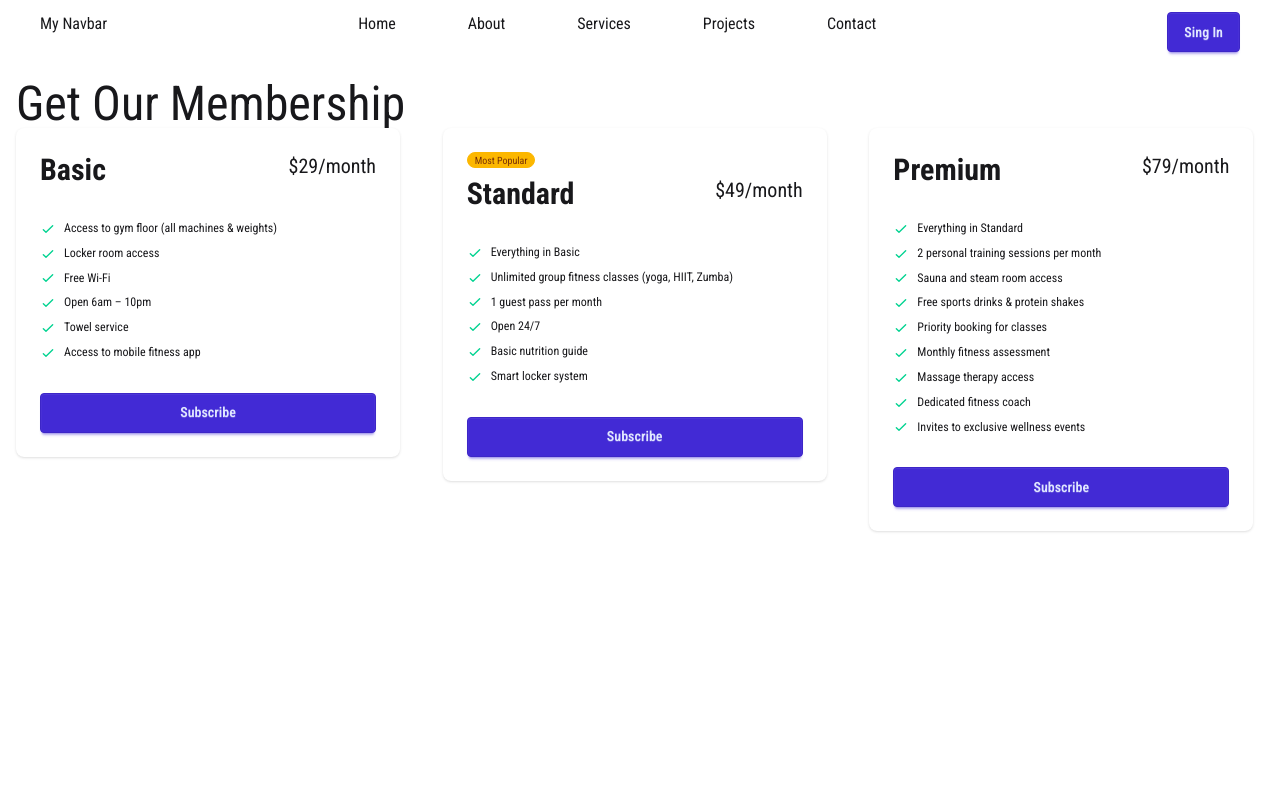
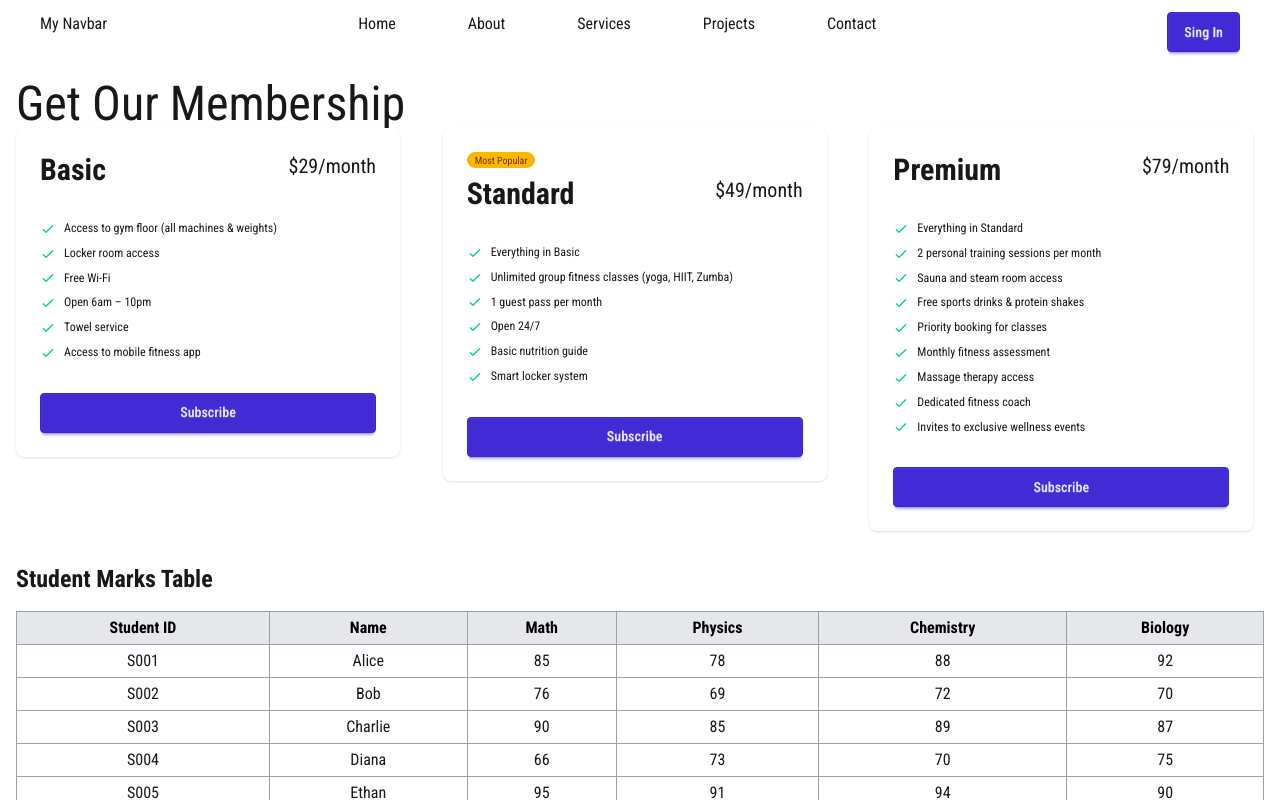
Before and after one commit to nahidkhan31/react-ms-08module-44-practice, a React (Vite) app: page / in a window 1280 px wide. Shown: the top 800 px of the page. Built offline with nearby package versions, Linux system fonts and the light colour scheme.

Commit message:
added table

```diff
--- a/package.json
+++ b/package.json
@@ -14,6 +14,7 @@
     "lucide-react": "^0.488.0",
     "react": "^19.0.0",
     "react-dom": "^19.0.0",
+    "recharts": "^2.15.2",
     "tailwindcss": "^4.1.3"
   },
   "devDependencies": {
--- /dev/null
+++ b/public/recharts.json
@@ -0,0 +1,82 @@
+[
+  {
+    "student_id": "S001",
+    "name": "Alice",
+    "math": 85,
+    "physics": 78,
+    "chemistry": 88,
+    "biology": 92
+  },
+  {
+    "student_id": "S002",
+    "name": "Bob",
+    "math": 76,
+    "physics": 69,
+    "chemistry": 72,
+    "biology": 70
+  },
+  {
+    "student_id": "S003",
+    "name": "Charlie",
+    "math": 90,
+    "physics": 85,
+    "chemistry": 89,
+    "biology": 87
+  },
+  {
+    "student_id": "S004",
+    "name": "Diana",
+    "math": 66,
+    "physics": 73,
+    "chemistry": 70,
+    "biology": 75
+  },
+  {
+    "student_id": "S005",
+    "name": "Ethan",
+    "math": 95,
+    "physics": 91,
+    "chemistry": 94,
+    "biology": 90
+  },
+  {
+    "student_id": "S006",
+    "name": "Fiona",
+    "math": 78,
+    "physics": 80,
+    "chemistry": 77,
+    "biology": 85
+  },
+  {
+    "student_id": "S007",
+    "name": "George",
+    "math": 82,
+    "physics": 76,
+    "chemistry": 79,
+    "biology": 81
+  },
+  {
+    "student_id": "S008",
+    "name": "Hannah",
+    "math": 88,
+    "physics": 84,
+    "chemistry": 86,
+    "biology": 89
+  },
+  {
+    "student_id": "S009",
+    "name": "Ian",
+    "math": 70,
+    "physics": 65,
+    "chemistry": 68,
+    "biology": 72
+  },
+  {
+    "student_id": "S010",
+    "name": "Julia",
+    "math": 91,
+    "physics": 89,
+    "chemistry": 93,
+    "biology": 95
+  }
+]
--- a/src/App.jsx
+++ b/src/App.jsx
@@ -3,8 +3,10 @@ import "./App.css";
 // import Navbar from "./components/Navbar/Navbar";
 import NavBar from "./components/NavBar2/NavBar";
 import PricingOption from "./components/pricingOption/PricingOption";
+import RechartsIcon from "./components/RechartsIcon/RechartsIcon";
 
 const pricingPromise = fetch("pricingData.json").then((res) => res.json());
+const rechartsPromise = fetch("recharts.json").then((res) => res.json());
 
 function App() {
   return (
@@ -21,6 +23,8 @@ function App() {
           }>
           <PricingOption pricingPromise={pricingPromise}></PricingOption>
         </Suspense>
+
+        <RechartsIcon rechartsPromise={rechartsPromise}></RechartsIcon>
       </main>
     </>
   );
--- /dev/null
+++ b/src/components/RechartsIcon/RechartsIcon.jsx
@@ -0,0 +1,28 @@
+import React, { use } from "react";
+import { Line, LineChart, XAxis, YAxis } from "recharts";
+import ResultTable from "../ResultTable/ResultTable";
+
+const RechartsIcon = ({ rechartsPromise }) => {
+  const data = use(rechartsPromise);
+  return (
+    <div className="">
+      {/* <h1 className="text-2xl ml-10">Results Charts</h1> */}
+      <div>
+        <ResultTable data={data}></ResultTable>
+      </div>
+      <h1 className="text-2xl ml-10">Results Charts</h1>
+      <div className="mt-5">
+        <LineChart width={800} height={500} data={data}>
+          <XAxis dataKey={"name"} />
+          <YAxis dataKey={""} />
+          <Line dataKey={"math"} stroke="purple"></Line>
+          <Line dataKey={"physics"} stroke="red"></Line>
+          <Line dataKey={"chemistry"} stroke="blue"></Line>
+          <Line dataKey={"biology"} stroke="green"></Line>
+        </LineChart>
+      </div>
+    </div>
+  );
+};
+
+export default RechartsIcon;
--- /dev/null
+++ b/src/components/ResultTable/ResultTable.jsx
@@ -0,0 +1,59 @@
+import React from "react";
+
+const ResultTable = ({ data }) => {
+  return (
+    <div className="p-4">
+      <h1 className="text-2xl font-bold mb-4">Student Marks Table</h1>
+      <table className="w-full border-collapse border border-gray-400">
+        <thead>
+          <tr className="bg-gray-200">
+            <th className="text-black font-bold border border-gray-400 px-2 py-1">
+              Student ID
+            </th>
+            <th className="text-black font-bold border border-gray-400 px-2 py-1">
+              Name
+            </th>
+            <th className="text-black font-bold border border-gray-400 px-2 py-1">
+              Math
+            </th>
+            <th className="text-black font-bold border border-gray-400 px-2 py-1">
+              Physics
+            </th>
+            <th className="text-black font-bold border border-gray-400 px-2 py-1">
+              Chemistry
+            </th>
+            <th className="text-black font-bold border border-gray-400 px-2 py-1">
+              Biology
+            </th>
+          </tr>
+        </thead>
+        <tbody>
+          {data.map((student) => (
+            <tr key={student.student_id} className="text-center">
+              <td className="border border-gray-400 px-2 py-1">
+                {student.student_id}
+              </td>
+              <td className="border border-gray-400 px-2 py-1">
+                {student.name}
+              </td>
+              <td className="border border-gray-400 px-2 py-1">
+                {student.math}
+              </td>
+              <td className="border border-gray-400 px-2 py-1">
+                {student.physics}
+              </td>
+              <td className="border border-gray-400 px-2 py-1">
+                {student.chemistry}
+              </td>
+              <td className="border border-gray-400 px-2 py-1">
+                {student.biology}
+              </td>
+            </tr>
+          ))}
+        </tbody>
+      </table>
+    </div>
+  );
+};
+
+export default ResultTable;
```
Also changed, not shown: 1 other file (tests, documents, lock files or other folders).
